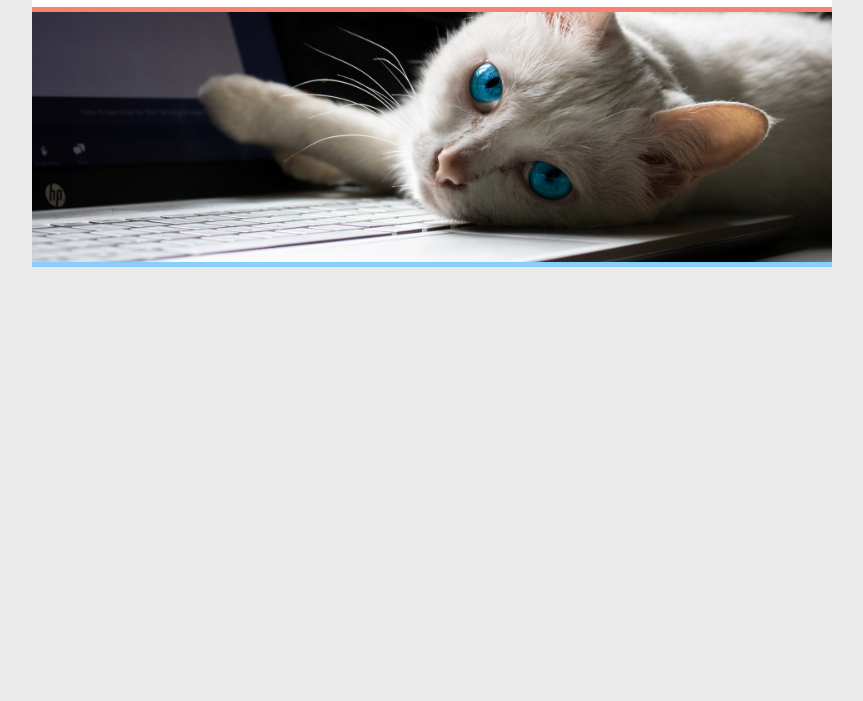
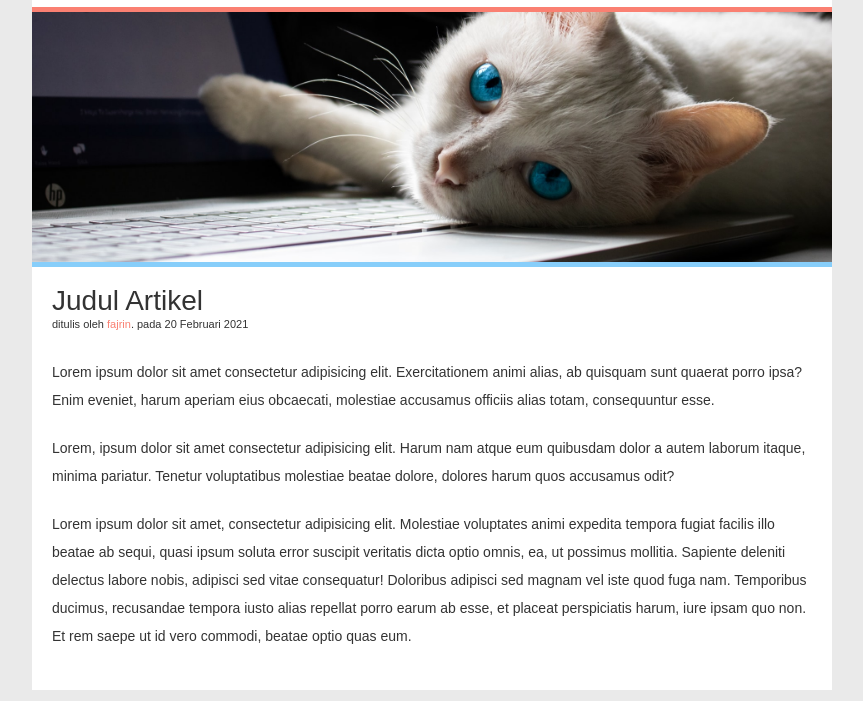
Before and after one commit to fajrinnurutami/Box-Model, a plain HTML site: page index.html in a window 1280 px wide. Shown: the part 99-800 px from the top of the page, without its empty margins (208-1071 px from the left). Drawn offline with Linux system fonts and the light colour scheme.

Commit message:
membuat artikel

```diff
--- a/index.html
+++ b/index.html
@@ -18,8 +18,18 @@
                 <li><a href="#">contact</a></li>
             </ul>
         </div>
-        <div class="hero">
+        <div class="hero"></div>
+        <div class="content">
+            <h2>Judul Artikel</h2>
+            <p class="penulis">ditulis oleh <a href="#">fajrin</a>. pada 20 Februari 2021</p>
 
+            <p>Lorem ipsum dolor sit amet consectetur adipisicing elit. Exercitationem animi alias, ab quisquam sunt quaerat porro ipsa? Enim eveniet, harum aperiam eius obcaecati,
+                molestiae accusamus officiis alias totam, consequuntur esse.</p>
+
+            <p>Lorem, ipsum dolor sit amet consectetur adipisicing elit. Harum nam atque eum quibusdam dolor a autem laborum itaque, minima pariatur.
+               Tenetur voluptatibus molestiae beatae dolore, dolores harum quos accusamus odit?</p>
+
+            <p>Lorem ipsum dolor sit amet, consectetur adipisicing elit. Molestiae voluptates animi expedita tempora fugiat facilis illo beatae ab sequi, quasi ipsum soluta error suscipit veritatis dicta optio omnis, ea, ut possimus mollitia. Sapiente deleniti delectus labore nobis, adipisci sed vitae consequatur! Doloribus adipisci sed magnam vel iste quod fuga nam. Temporibus ducimus, recusandae tempora iusto alias repellat porro earum ab esse, et placeat perspiciatis harum, iure ipsam quo non. Et rem saepe ut id vero commodi, beatae optio quas eum.</p>
         </div>
     </div>
 </body>
--- a/style.css
+++ b/style.css
@@ -95,3 +95,26 @@ body {
     border-bottom: 5px solid lightskyblue;
     border-top: 5px solid salmon;
 }
+
+.content {
+    padding: 20px;
+}
+
+.content h2 {
+    font-size: 28px;
+}
+
+.content .penulis {
+    font-size: 11px;
+    margin-top: -5px;
+}
+
+.content .penulis a {
+    color: salmon;
+    text-decoration: none;
+}
+
+.content p {
+    margin-bottom: 20px;
+    font-size: 14px;
+}
```
